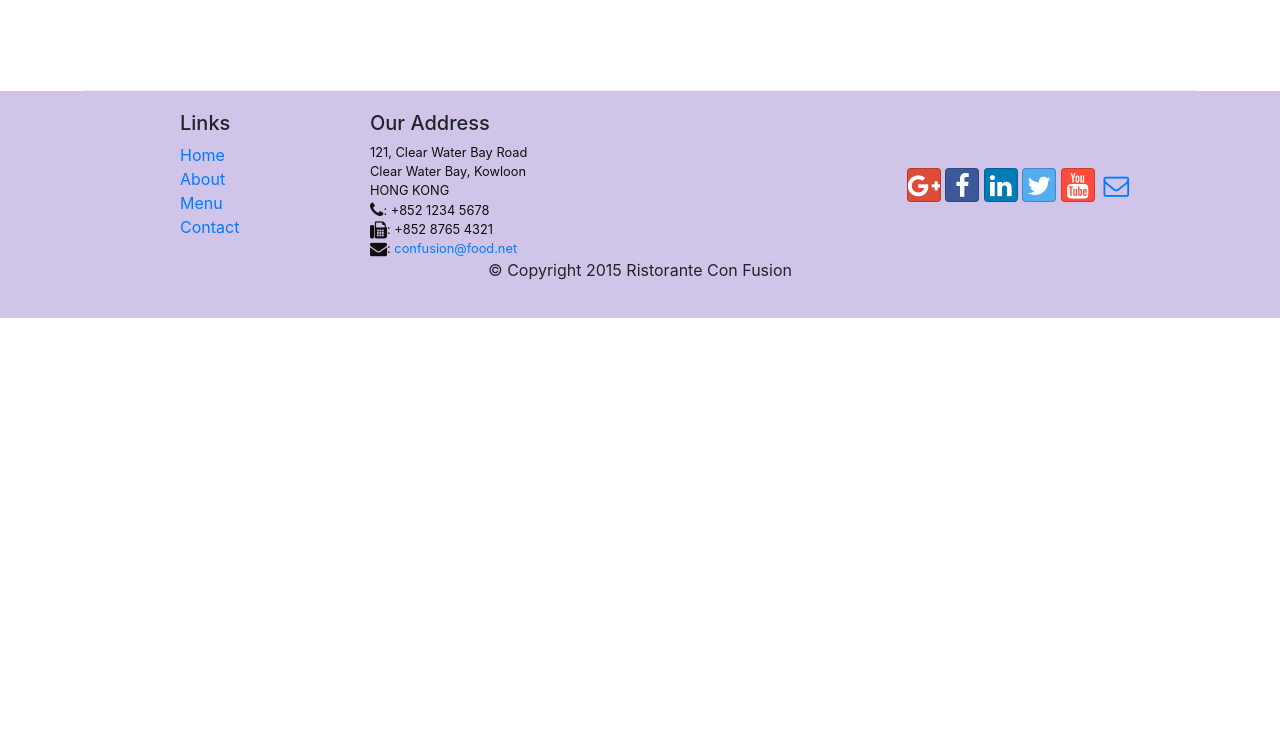
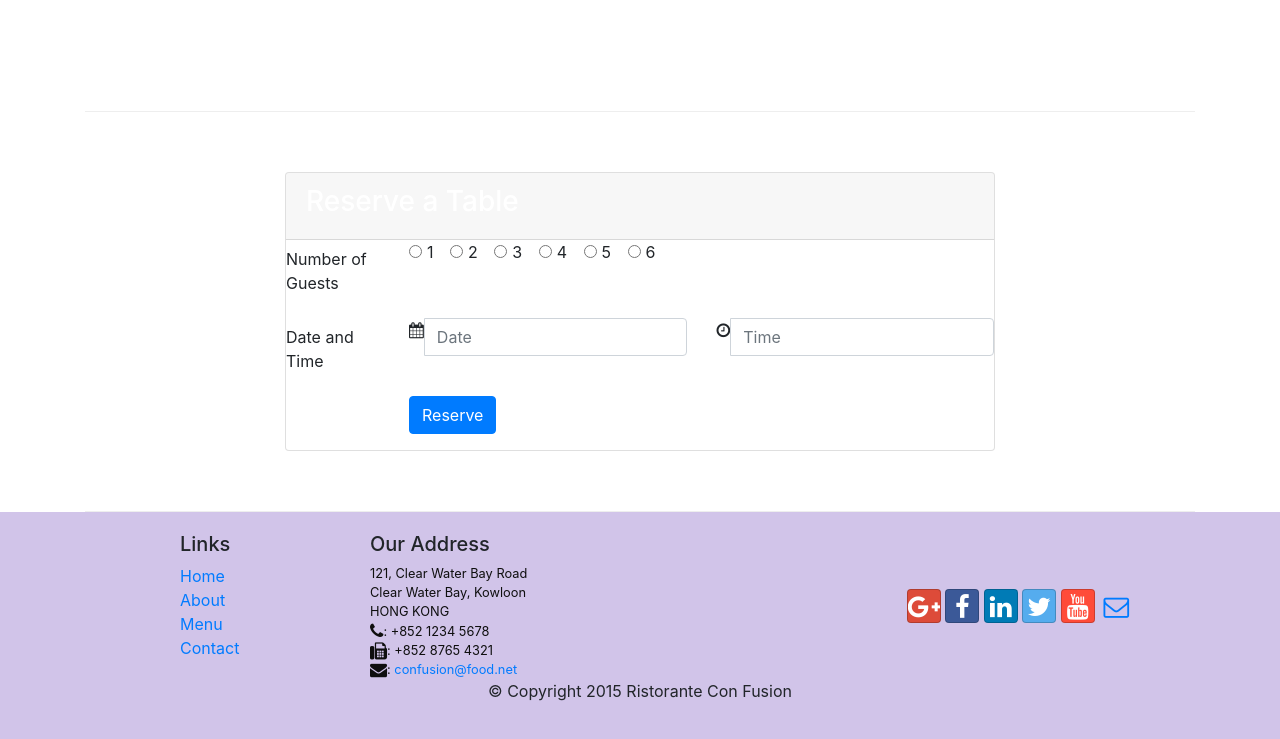
Before and after one commit to MGana/Front-End-Web-UI-Frameworks-and-Tools-Bootstrap-4, a website: page conFusion/index.html in a window 1280 px wide. Shown: the part 1422-2161 px from the top of the page. Before the commit the page ends 1740 px from the top, so only its background shows below. Drawn offline with nearby package versions, Linux system fonts and the light colour scheme.

Commit message:
Alerting Users - Assignment 2

```diff
--- a/conFusion/index.html
+++ b/conFusion/index.html
@@ -37,13 +37,16 @@
     <header  class="jumbotron">
         <div class="container">
             <div class="row row-header">
-                <div class="col-12 col-sm-8">
+                <div class="col-12 col-sm-6">
                     <h1>Ristorante con Fusion</h1>
                     <p>We take inspiration from the World's best cuisines, and create a unique fusion experience. Our lipsmacking creations will tickle your culinary senses!</p>
                 </div>
-                <div class="col col-sm align-self-center">
+                <div class="col col-sm-3 align-self-center">
                     <img src="img/logo.png" class="img-fluid">
                 </div>
+                <div class="col-xs-12 col-sm-3 align-self-center">
+                    <a type="button" class="btn btn-sm btn-warning btn-block" href="#reservationTable" >Reserve Table</a>
+                 </div>
             </div>
         </div>
     </header>
@@ -58,7 +61,9 @@
                     <img class="d-flex mr-3 img-thumbnail align-self-center"
                          src="img/uthappizza.png" alt="Uthappizza">
                     <div class="media-body">
-                        <h2 class="mt-0">Uthappizza</h2>
+                        <h2 class="mt-0">Uthappizza
+                            <span class="badge badge-danger">HOT</span> <span class="badge badge-pill badge-default">$4.99</span>
+                        </h2>
                         <p class="hidden-xs-down">A unique combination of Indian Uthappam (pancake) and
                           Italian pizza, topped with Cerignola olives, ripe vine
                           cherry tomatoes, Vidalia onion, Guntur chillies and
@@ -74,8 +79,14 @@
                 <h3>This Month's Promotions</h3>
             </div>
             <div class="col-sm col-md">
-                <h2>Weekend Grand Buffet</h2>
-                <p class="hidden-xs-down">Featuring mouthwatering combinations with a choice of five different salads, six enticing appetizers, six main entrees and five choicest desserts. Free flowing bubbly and soft drinks. All for just $19.99 per person </p>
+                <div class="media">
+                    <div class="media-body">
+                        <h2 class="mt-0">Weekend Grand Buffet <span class="badge badge-danger">NEW</span></h2>
+                        <p class="hidden-xs-down">Featuring mouthwatering combinations with a choice of five different salads, six enticing appetizers, six main entrees and five choicest desserts. Free flowing bubbly and soft drinks. All for just $19.99 per person </p>
+                    </div>
+                    <img class="d-flex ml-3 img-thumbnail align-self-center"
+                         src="img/buffet.png" alt="Weekend Grand Buffet">
+                </div>
             </div>
         </div>
 
@@ -99,7 +110,85 @@
                 </div>
             </div>
         </div>
+
+		<div class="row row-content align-items-center justify-content-center">
+            <div class="col-xs-12 col-sm-8">
+                <div class="card" id="reservationTable">
+					<div class="card-header card-warning" style="color: #FFF">
+						<h3>Reserve a Table</h3>
+					</div>
+                    <div class="card-block">
+                        <form>
+                             <div class="form-group row">
+                                 <label for="guests" class="col-md-2 col-form-label">Number of Guests</label>
+                                 <div class="col-12 col-sm-10">
+                                    <div class="form-check form-check-inline">
+                                        <label class="form-check-label">
+                                            <input type="radio" class="form-check-input" name="optionsRadios" id="optionsRadios1" value="1">1
+                                        </label>
+                                    </div>
+                                    <div class="form-check form-check-inline">
+                                        <label class="form-check-label">
+                                            <input type="radio" class="form-check-input" name="optionsRadios" id="optionsRadios2" value="2">2
+                                        </label>
+                                    </div>
+                                    <div class="form-check form-check-inline">
+                                        <label class="form-check-label">
+                                            <input type="radio" class="form-check-input" name="optionsRadios" id="optionsRadios3" value="3">3
+                                        </label>
+                                    </div>
+                                    <div class="form-check form-check-inline">
+                                        <label class="form-check-label">
+                                            <input type="radio" class="form-check-input" name="optionsRadios" id="optionsRadios4" value="4">4
+                                        </label>
+                                    </div>
+                                    <div class="form-check form-check-inline">
+                                        <label class="form-check-label">
+                                            <input type="radio" class="form-check-input" name="optionsRadios" id="optionsRadios5" value="5">5
+                                        </label>
+                                    </div>
+                                    <div class="form-check form-check-inline">
+                                        <label class="form-check-label">
+                                            <input type="radio" class="form-check-input" name="optionsRadios" id="optionsRadios6" value="6">6
+                                        </label>
+                                    </div>
+                                 </div>
+                             </div>
+
+                             <div class="form-group row">
+                                <label for="dateandtime" class="col-md-2 col-form-label">Date and Time</label>
+
+								<div class="col-md-5">
+									<div class="input-group">
+										<div class="input-group-addon"><i class="fa fa-calendar"></i></div>
+										<input type="text" class="form-control" id="date" placeholder="Date">
+									</div>
+								</div>
+
+								<div class="col-md-5">
+									<div class="input-group">
+										<div class="input-group-addon"><i class="fa fa-clock-o"></i></div>
+										<input type="text" class="form-control" id="time" placeholder="Time">
+									</div>
+								</div>
+
+                             </div>
+
+                             <div class="form-group row">
+                                 <div class="col-12 col-sm-10 offset-sm-2">
+                                     <button type="submit" class="btn btn-primary">Reserve</button>
+                                 </div>
+                             </div>
+                        </form>
+                    </div>
+				</div>
+			</div>
+		</div>
+
+
     </div>
+
+
 
     <footer class="footer">
         <div class="container">
```
Also changed, not shown: conFusion/week2_screenshot1.png (added), conFusion/week2_screenshot2.png (added).
